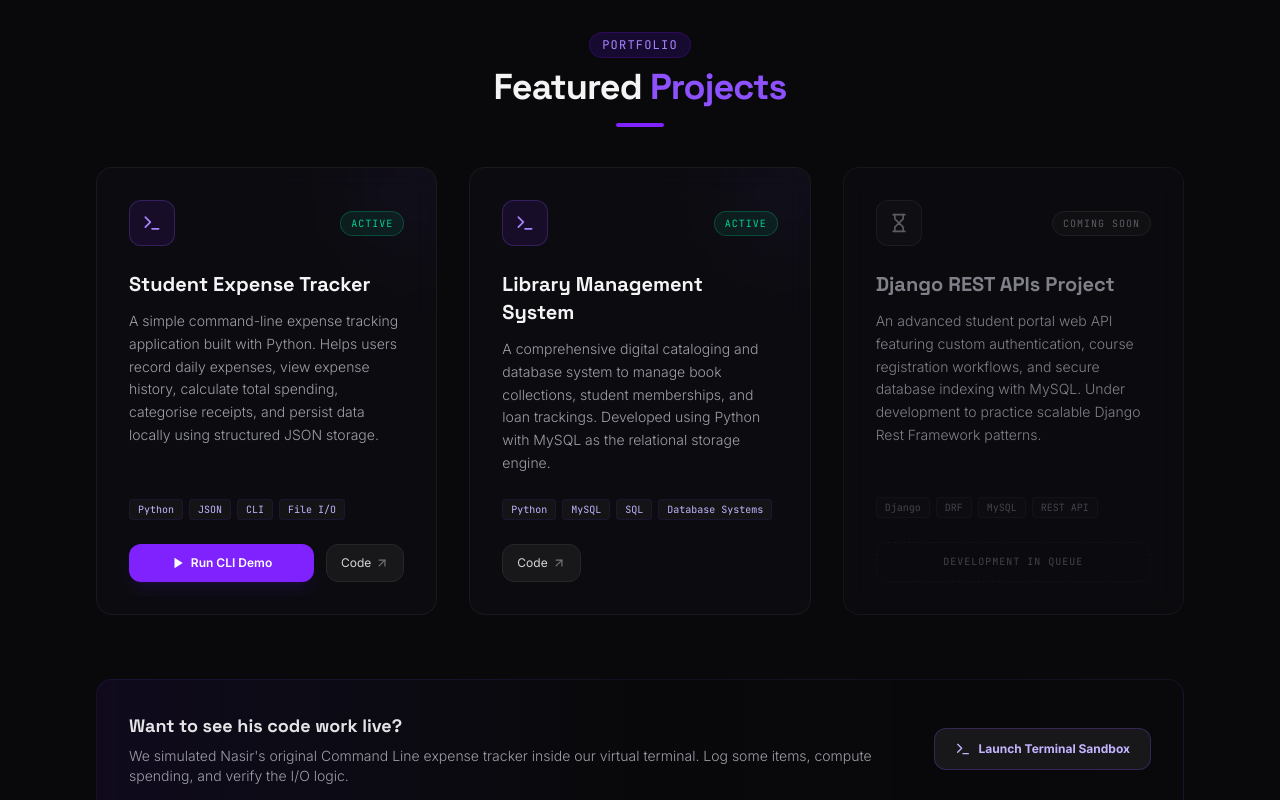
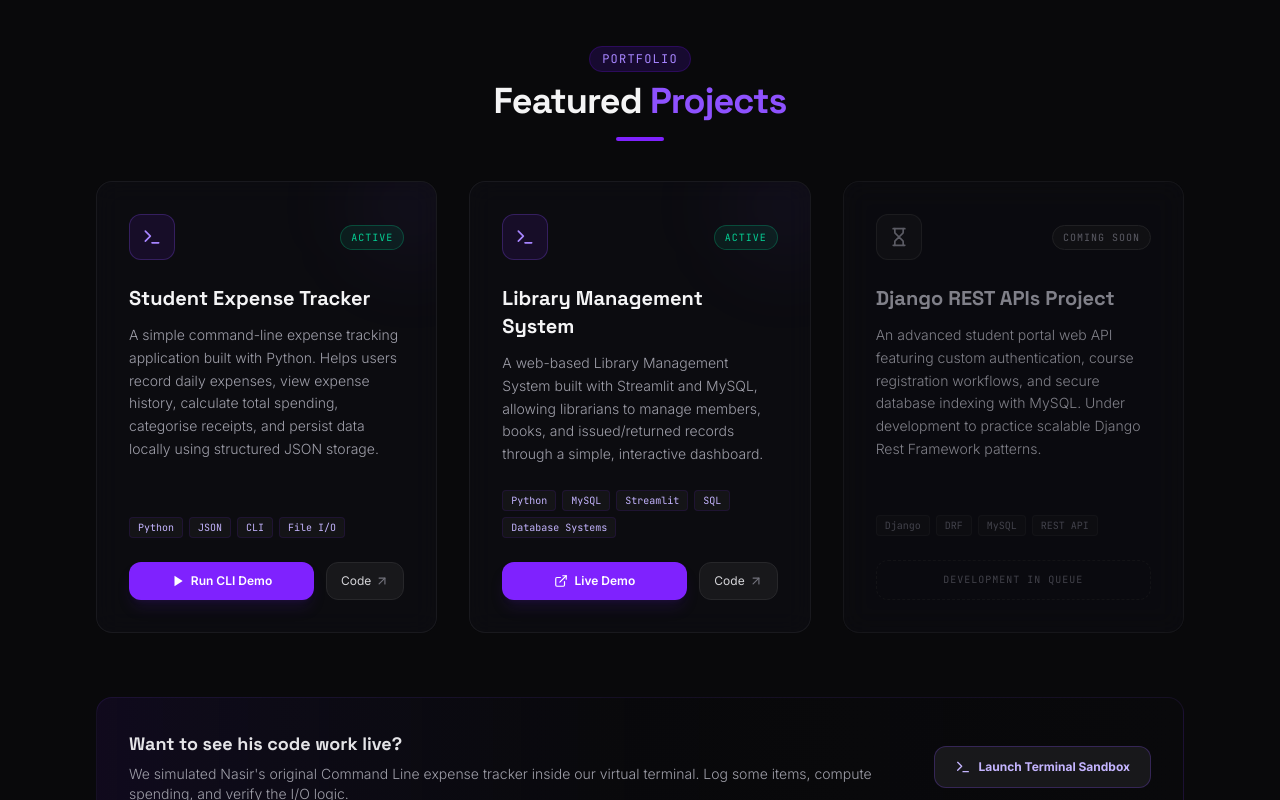
Before and after one commit to nasirbhatti14/My_Portfolio, a React (Vite) app: page / in a window 1280 px wide. Shown: the part 3153-3953 px from the top of the page. Built offline with nearby package versions, Linux system fonts and the light colour scheme.

Commit message:
Updating Projects

```diff
--- a/src/components/Projects.tsx
+++ b/src/components/Projects.tsx
@@ -110,6 +110,17 @@ export default function Projects({ onOpenTerminal }: ProjectsProps) {
                           Run CLI Demo
                         </button>
                       )}
+                      {project.demoUrl && (
+                        <a
+                          href={project.demoUrl}
+                          target="_blank"
+                          rel="noreferrer"
+                          className="flex-1 text-xs font-sans flex items-center justify-center gap-1.5 bg-violet-600 hover:bg-violet-500 text-white font-semibold px-4 py-2.5 rounded-xl shadow-lg shadow-violet-900/20 hover:shadow-violet-900/30 transition-all cursor-pointer"
+                        >
+                          <ExternalLink className="w-3.5 h-3.5" />
+                          Live Demo
+                        </a>
+                      )}
                       {project.githubUrl && (
                         <a
                           href={project.githubUrl}
--- a/src/data.ts
+++ b/src/data.ts
@@ -26,6 +26,7 @@ export const skillCategories: SkillCategory[] = [
     title: "Frameworks & Technologies",
     icon: "Cpu",
     skills: [
+      { name: "Streamlit", level: 70},
       { name: "Django", level: 50 },
       { name: "NumPy", level: 70 }
     ]
@@ -95,10 +96,11 @@ export const projects: ProjectItem[] = [
   {
     id: "library-management",
     title: "Library Management System",
-    description: "A comprehensive digital cataloging and database system to manage book collections, student memberships, and loan trackings. Developed using Python with MySQL as the relational storage engine.",
-    tags: ["Python", "MySQL", "SQL", "Database Systems"],
+    description:  "A web-based Library Management System built with Streamlit and MySQL, allowing librarians to manage members, books, and issued/returned records through a simple, interactive dashboard.",
+    tags: ["Python", "MySQL", "Streamlit", "SQL", "Database Systems"],
     status: "active",
-    githubUrl: "https://github.com/nasirbhatti14/Library_Management_System"
+    githubUrl: "https://github.com/nasirbhatti14/Library_Management_System",
+    demoUrl: "https://librarymanages.streamlit.app/"
   },
   {
     id: "coming-soon-1",
```
Also changed, not shown: 1 other file (tests, documents, lock files or other folders).
